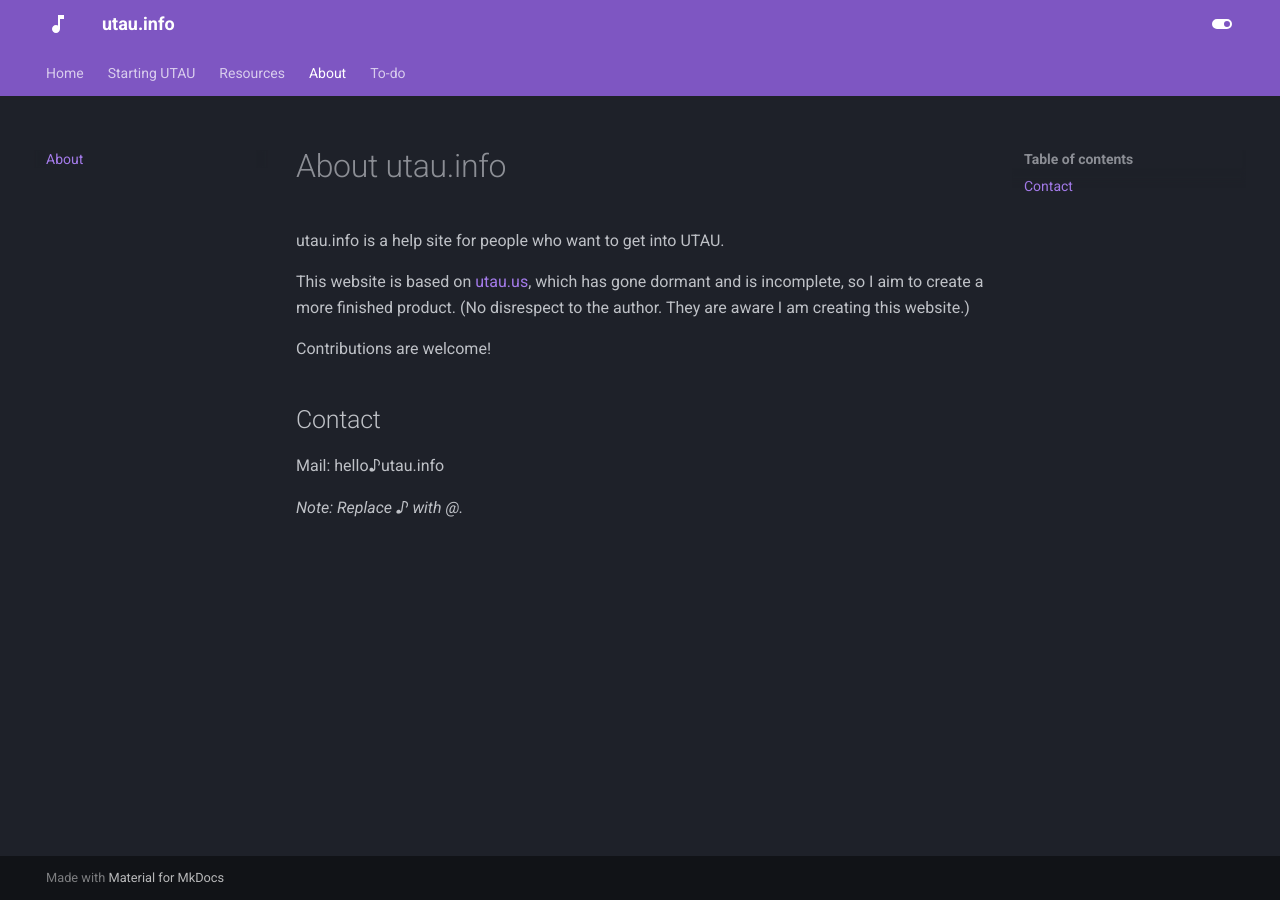
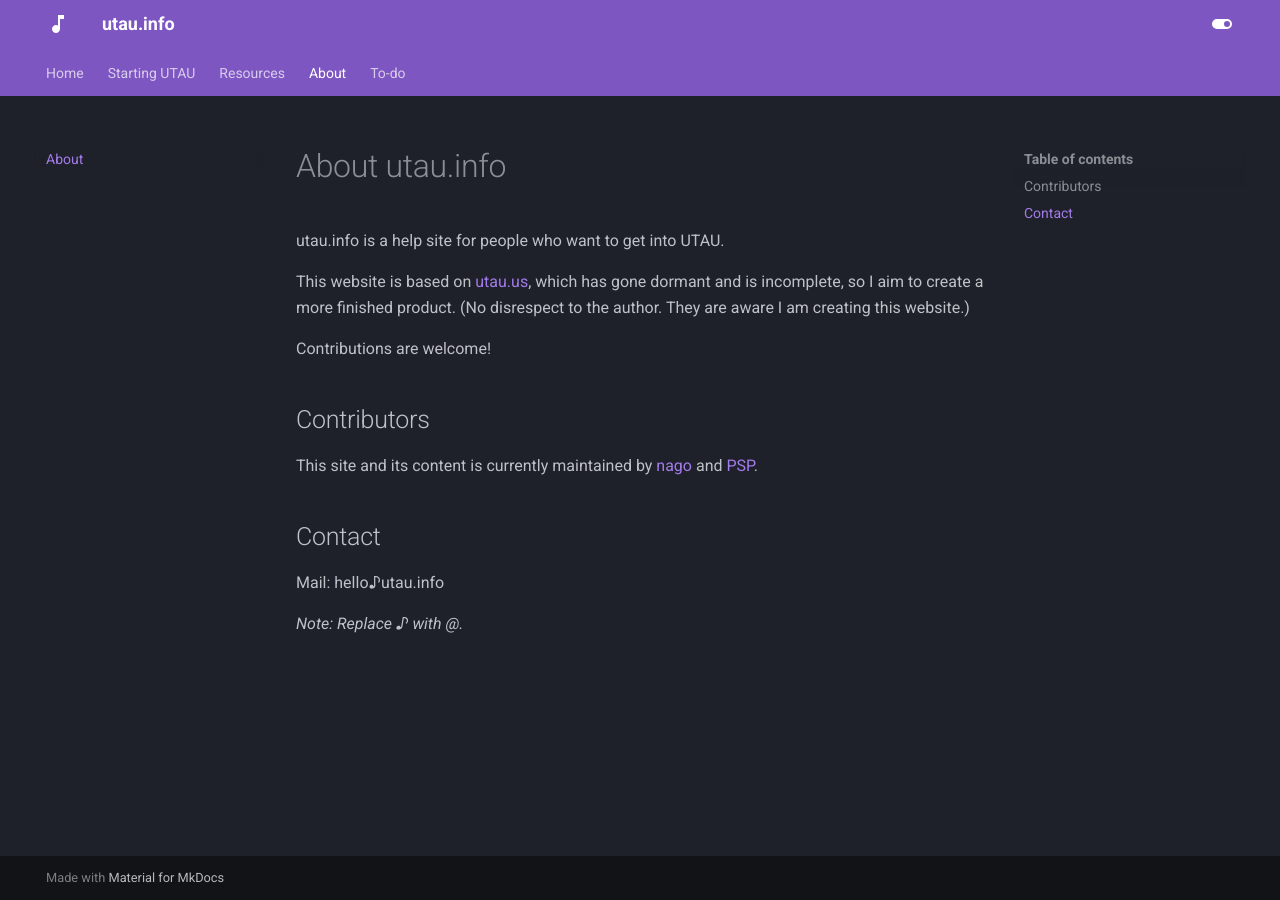
Before and after one commit to nagotown/utau.info, an MkDocs documentation site: the page built from docs/about.md, in a window 1280 px wide. Built offline with MkDocs 1.6.1 and Material for MkDocs 9.7.7, drawn with Linux system fonts in a browser that asks for light colours.

Commit message:
Update about.md

```diff
--- a/docs/about.md
+++ b/docs/about.md
@@ -6,6 +6,10 @@
 
 Contributions are welcome!
 
+## Contributors
+
+This site and its content is currently maintained by [nago](https://twitter.com/nagotown) and [PSP](https://twitter.com/amalgamidol).
+
 ## Contact
 
 Mail: hello♪utau.info
```
